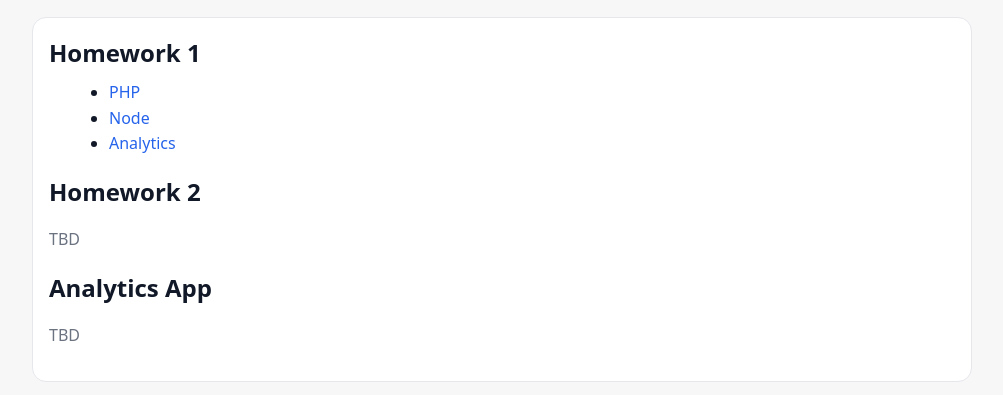
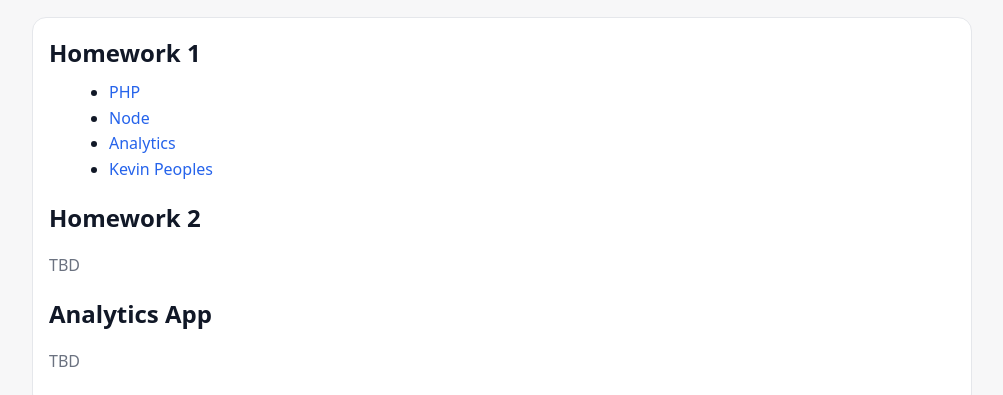
Before and after one commit to kepeoples/cse135-Homework1, a plain HTML site: page index.html in a window 1280 px wide. Shown: the part 152-547 px from the top of the page, without its empty margins (138-1141 px from the left). Drawn offline with Linux system fonts and the light colour scheme.

Commit message:
Move kevin.html into members folder and update link

```diff
--- a/index.html
+++ b/index.html
@@ -20,6 +20,7 @@
         <li><a href="#">PHP</a></li>
         <li><a href="#">Node</a></li>
         <li><a href="#">Analytics</a></li>
+        <li><a href="/members/kevin.html">Kevin Peoples</a></li>
       </ul>
 
       <h2>Homework 2</h2>
```
Also changed, not shown: members/kevin.html (renamed from kevin.html).
